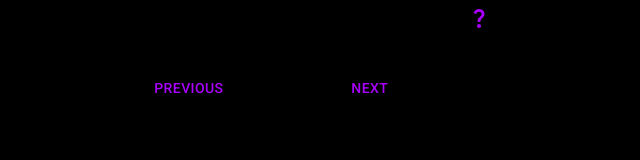
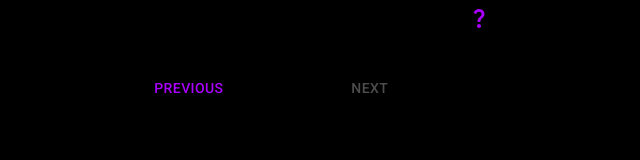
Before and after one commit to RMcGhee/portfolio, a React (Vite) app: page /#/joule-home/energy-usage in a window 1280 px wide. Shown: the part 1247-1407 px from the top of the page, without its empty margins (0-640 px from the left). Built offline with nearby package versions, Linux system fonts and the light colour scheme.

Commit message:
Disable form when not valid

```diff
--- a/src/calculator/CurrentSystemForm.tsx
+++ b/src/calculator/CurrentSystemForm.tsx
@@ -147,7 +147,7 @@ const CurrentSystemForm: React.FC = () => {
           <Button
             component={Link}
             to='/joule-home/energy-usage'
-            // disabled={!haveZipDistData}
+            disabled={!haveZipDistData}
             style={{
               transition: 'width 0.5s ease-in-out, opacity 0.5s ease-in-out',
               left: 0,
--- a/src/calculator/EnergyUsageForm.tsx
+++ b/src/calculator/EnergyUsageForm.tsx
@@ -4,7 +4,7 @@ import { LeftGrow, ValidatedField } from '../common/Basic';
 import { FormData } from '../entities/FormData';
 import { QuestionMark } from '@mui/icons-material';
 import { HelpPopover } from '../common/HelpPopover';
-import { EnergyFormData, MonthlyUsage, initEnergyForm, } from '../entities/EnergyFormData';
+import { EnergyFormData, MonthlyUsage, initEnergyForm, validateEnergyFormData, } from '../entities/EnergyFormData';
 import { DegreeDayData, dummyData, initDegreeDayMonths } from '../entities/DegreeDayData';
 import { isEmpty, validateZip } from '../common/Util';
 import { Link, useOutletContext } from 'react-router-dom';
@@ -15,6 +15,7 @@ const EnergyUsageForm: React.FC = () => {
   const { formData, setFormData } = useOutletContext<ContextType>();
   const [energyFormData, setEnergyFormData] = useState<EnergyFormData>(initEnergyForm(formData));
 
+  const [formValid, setFormValid] = useState(false);
   const [showHelpPopover, setShowHelpPopover] = useState(false);
 
   const months = ['Jan', 'Feb', 'Mar', 'Apr', 'May', 'Jun', 'Jul', 'Aug', 'Sep', 'Oct', 'Nov', 'Dec'];
@@ -82,6 +83,7 @@ const EnergyUsageForm: React.FC = () => {
         gasPrice: energyFormData.gasPrice,
         gasUnits: energyFormData.gasUnits,
       } as FormData);
+      setFormValid(validateEnergyFormData(formDataDraft));
       return formDataDraft;
     });
     // eslint-disable-next-line react-hooks/exhaustive-deps
@@ -226,7 +228,7 @@ const EnergyUsageForm: React.FC = () => {
           <Button
             component={Link}
             to='/joule-home/analysis'
-            // disabled={!haveZipDistData}
+            disabled={!formValid}
             style={{
               transition: 'width 0.5s ease-in-out, opacity 0.5s ease-in-out',
               left: 0,
```
